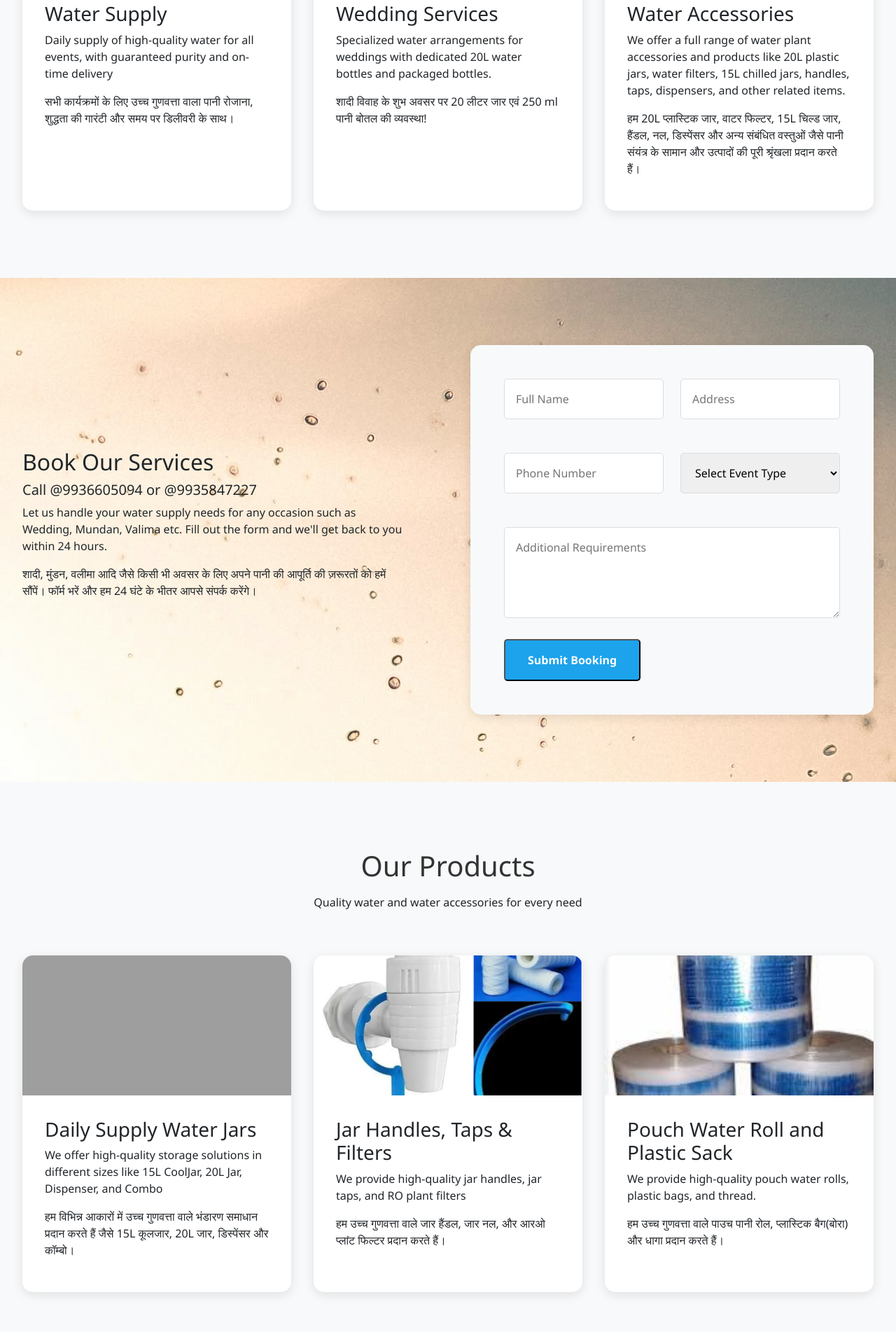
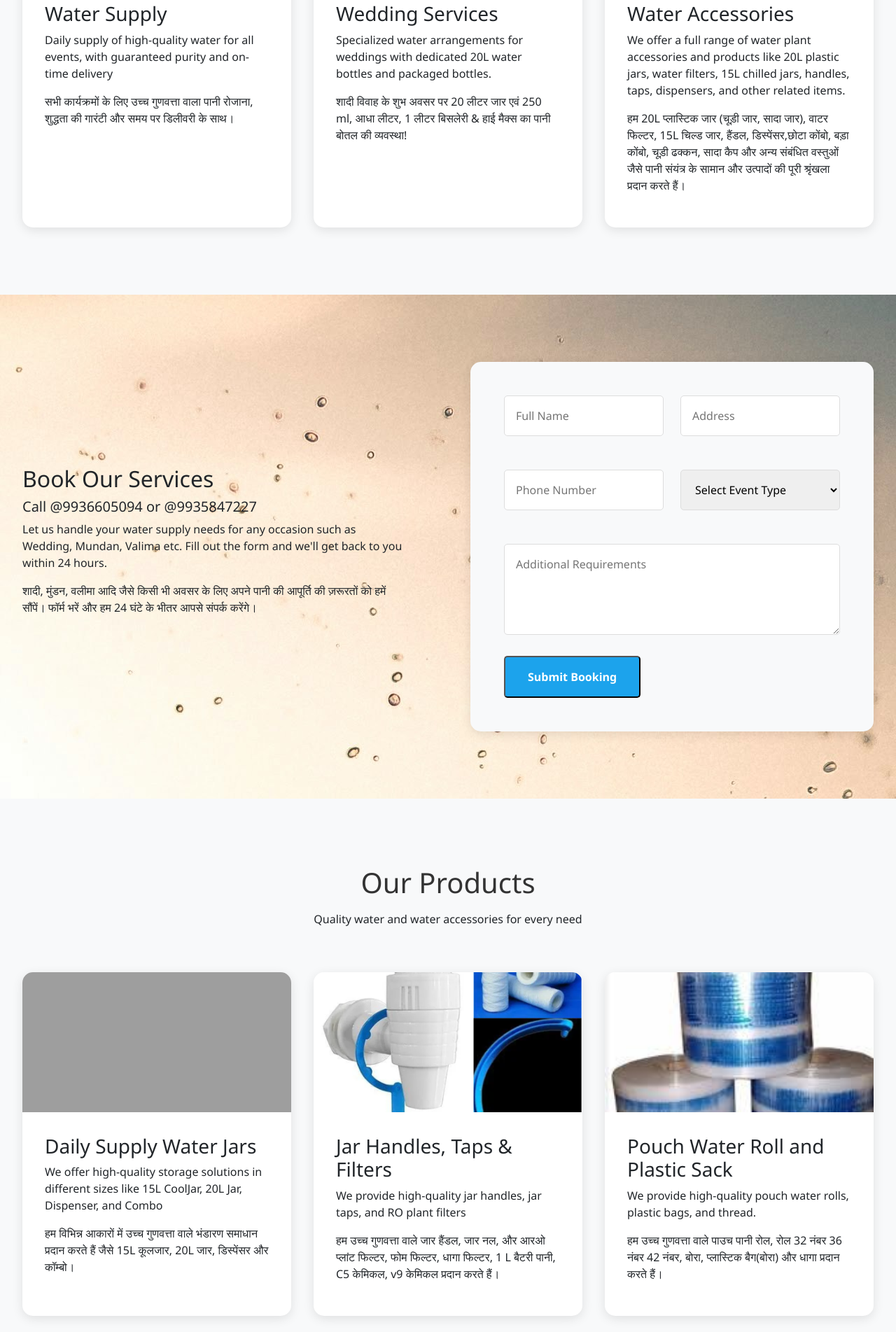
Before and after one commit to SaiAquaCold/SaiAquaCold, a plain HTML site: page index.html in a window 1280 px wide. Shown: the part 1157-3060 px from the top of the page at 70% size. Drawn offline with nearby package versions, Linux system fonts and the light colour scheme; grey boxes are pictures that could not be loaded.

Commit message:
Update index.html

```diff
--- a/index.html
+++ b/index.html
@@ -532,7 +532,7 @@
                 <div class="product-info">
                     <h3>Wedding Services</h3>
                     <p>Specialized water arrangements for weddings with dedicated 20L water bottles and packaged bottles.</p>
-                    <p>शादी विवाह के शुभ अवसर पर 20 लीटर जार एवं 250 ml पानी बोतल की व्यवस्था!</p>
+                    <p>शादी विवाह के शुभ अवसर पर 20 लीटर जार एवं 250 ml, आधा लीटर, 1 लीटर बिसलेरी & हाई मैक्स का पानी बोतल की व्यवस्था!</p>
                 </div>
             </div>
             <div class="product-card">
@@ -542,7 +542,7 @@
                 <div class="product-info">
                     <h3>Water Accessories</h3>
                     <p>We offer a full range of water plant accessories and products like 20L plastic jars, water filters, 15L chilled jars, handles, taps, dispensers, and other related items.</p>
-                    <p>हम 20L प्लास्टिक जार, वाटर फिल्टर, 15L चिल्ड जार, हैंडल, नल, डिस्पेंसर और अन्य संबंधित वस्तुओं जैसे पानी संयंत्र के सामान और उत्पादों की पूरी श्रृंखला प्रदान करते हैं।</p>
+                    <p>हम 20L प्लास्टिक जार (चूड़ी जार, सादा जार), वाटर फिल्टर, 15L चिल्ड जार, हैंडल, डिस्पेंसर,छोटा कोंबो, बड़ा कोंबो, चूड़ी ढक्कन, सादा कैप और अन्य संबंधित वस्तुओं जैसे पानी संयंत्र के सामान और उत्पादों की पूरी श्रृंखला प्रदान करते हैं।</p>
                 </div>
             </div>
         </div>
@@ -650,7 +650,7 @@
                 <div class="product-info">
                     <h3>Jar Handles, Taps & Filters</h3>
                     <p>We provide high-quality jar handles, jar taps, and RO plant filters</p>
-                    <p>हम उच्च गुणवत्ता वाले जार हैंडल, जार नल, और आरओ प्लांट फिल्टर प्रदान करते हैं।</p>
+                    <p>हम उच्च गुणवत्ता वाले जार हैंडल, जार नल, और आरओ प्लांट फिल्टर, फोम फिल्टर, धागा फिल्टर, 1 L बैटरी पानी, C5 केमिकल, v9 केमिकल प्रदान करते हैं।</p>
                 </div>
             </div>
             <div class="product-card">
@@ -660,7 +660,7 @@
                 <div class="product-info">
                     <h3>Pouch Water Roll and Plastic Sack</h3>
                     <p>We provide high-quality pouch water rolls, plastic bags, and thread.</p>
-                    <p>हम उच्च गुणवत्ता वाले पाउच पानी रोल, प्लास्टिक बैग(बोरा) और धागा प्रदान करते हैं।</p>
+                    <p>हम उच्च गुणवत्ता वाले पाउच पानी रोल, रोल 32 नंबर 36 नंबर 42 नंबर, बोरा, प्लास्टिक बैग(बोरा) और धागा प्रदान करते हैं। </p>
                 </div>
             </div>
         </div>
```
